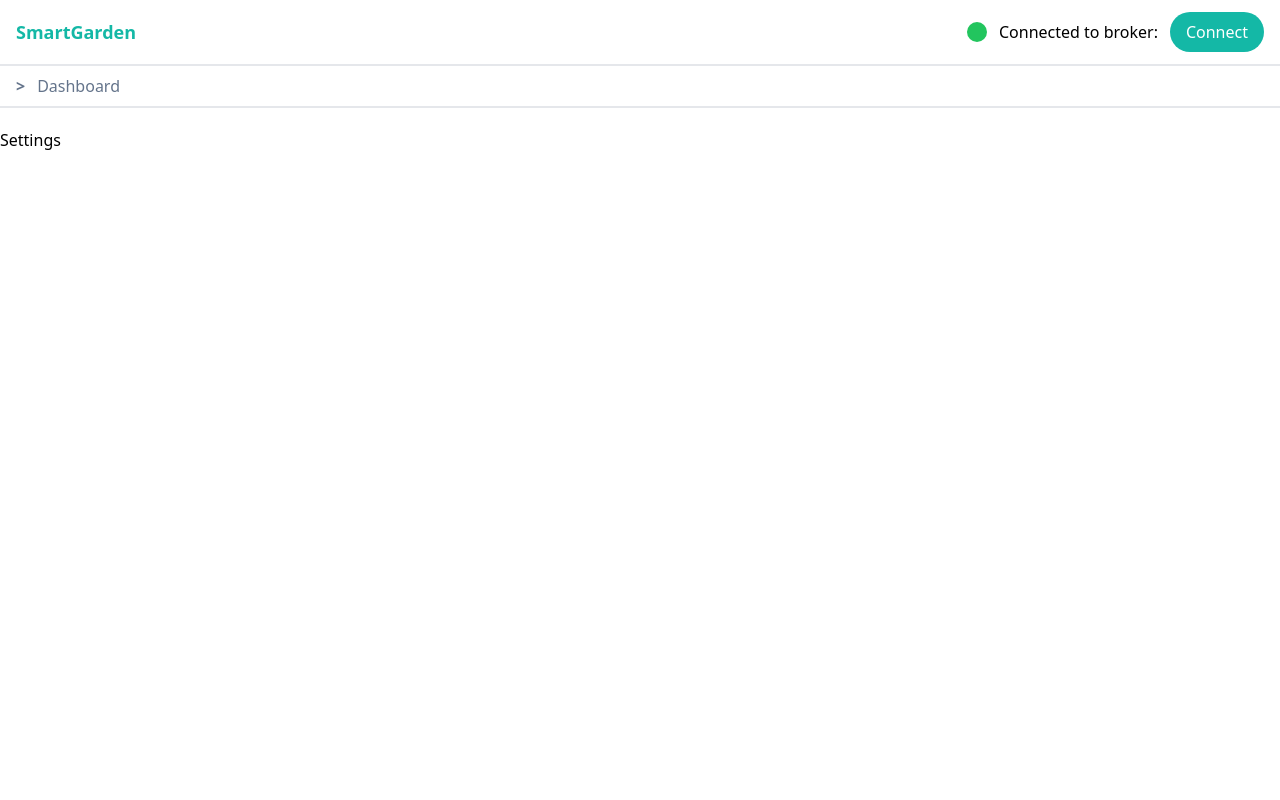
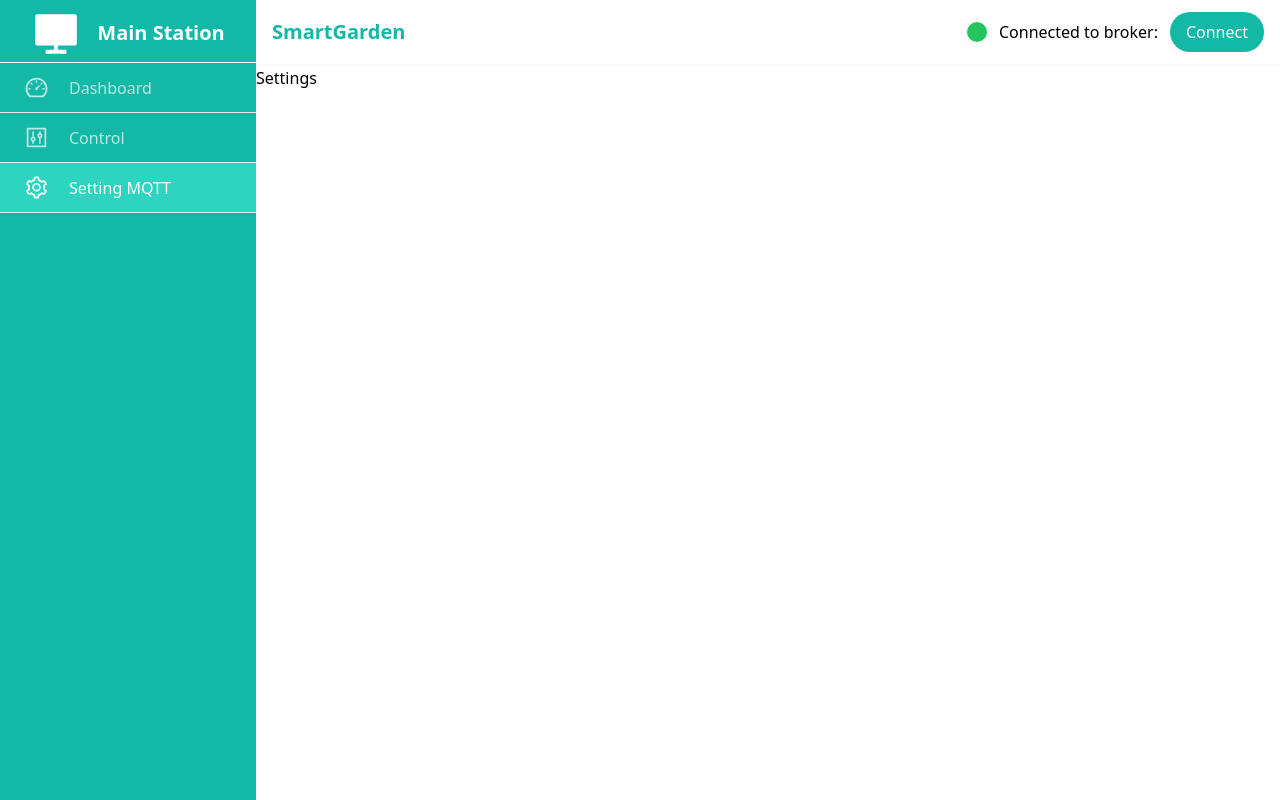
Before and after one commit to tubagusdylan/smart-garden-app, a React (Vite) app: page /setting in a window 1280 px wide. Built offline with nearby package versions, Linux system fonts and the light colour scheme.

Commit message:
created sidebar

```diff
--- a/package.json
+++ b/package.json
@@ -13,6 +13,7 @@
     "mqtt": "^5.0.5",
     "react": "^18.2.0",
     "react-dom": "^18.2.0",
+    "react-icons": "^4.11.0",
     "react-router-dom": "^6.15.0"
   },
   "devDependencies": {
--- a/src/App.jsx
+++ b/src/App.jsx
@@ -10,11 +10,11 @@ function App() {
     <>
       <div>
         <TopBar />
-        <div>
-          <div className="mt-16 hidden">
+        <div className="lg:flex w-full">
+          <div className="hidden lg:block lg:w-[20%]">
             <SideBar />
           </div>
-          <div className="mt-32 px-4 lg:px-0">
+          <div className="mt-32 lg:mt-[66px] px-4 lg:px-0 lg:w-[80%]">
             <Routes>
               <Route path="/" element={<Dashboard />} />
               <Route path="/control" element={<Control />} />
--- a/src/components/SideBar.jsx
+++ b/src/components/SideBar.jsx
@@ -1,18 +1,23 @@
 import { useState } from "react";
 import { NavLink } from "react-router-dom";
+import { RiComputerFill } from "react-icons/ri";
+import { AiOutlineDashboard, AiOutlineControl, AiOutlineSetting } from "react-icons/ai";
 
 const menus = [
   {
     link: "Dashboard",
     path: "/",
+    icon: <AiOutlineDashboard size={25} />,
   },
   {
     link: "Control",
     path: "/control",
+    icon: <AiOutlineControl size={25} />,
   },
   {
     link: "Setting MQTT",
     path: "/setting",
+    icon: <AiOutlineSetting size={25} />,
   },
 ];
 
@@ -30,22 +35,37 @@ const SideBar = () => {
   };
 
   return (
-    <div className="bg-white shadow-sm">
-      <div className="container mx-auto border-b-2">
-        <div className="hover:bg-slate-50 px-4">
+    <div className="bg-white lg:py-1 lg:min-h-screen lg:bg-teal-500 lg:fixed lg:left-0 lg:w-[20%]">
+      <div className="container mx-auto border-b-2 lg:border-none">
+        <div className="px-6 lg:flex justify-center items-center py-1 gap-4 hidden border-b-[1px] border-white">
+          <RiComputerFill size={50} className="text-white" />
+          <span className="text-white text-xl font-semibold">Main Station</span>
+        </div>
+        <div className="hover:bg-slate-50 px-4 lg:hidden">
           <div className="cursor-pointer py-2" onClick={handleShowMenu}>
             <span className="font-bold mr-3 text-slate-500">{showLink ? ">" : "v"}</span>
             <span className="text-slate-500">{currentMenu}</span>
           </div>
         </div>
-
         {menus.map((menu, index) => {
           return (
-            <div key={index} className="pl-6 py-1 cursor-pointer group" hidden={showLink} onClick={() => handleChangeMenu(menu.link)}>
-              <NavLink to={menu.path} className="group-hover:text-teal-500">
-                {menu.link}
-              </NavLink>
-            </div>
+            <NavLink to={menu.path} key={index} className="group">
+              <div className="pl-6 py-3 cursor-pointer group-hover:text-teal-500" hidden={showLink} onClick={() => handleChangeMenu(menu.link)}>
+                <div className="flex gap-3">
+                  {menu.icon}
+                  {menu.link}
+                </div>
+              </div>
+            </NavLink>
+          );
+        })}
+        {/* Untuk media large */}
+        {menus.map((menu, index) => {
+          return (
+            <NavLink to={menu.path} key={index} className="pl-6 py-3 cursor-pointer hidden border-b-[1px] hover:bg-teal-400 text-white text-opacity-70 hover:text-opacity-100 lg:flex lg:items-center lg:gap-5">
+              {menu.icon}
+              {menu.link}
+            </NavLink>
           );
         })}
       </div>
--- a/src/components/TopBar.jsx
+++ b/src/components/TopBar.jsx
@@ -3,11 +3,11 @@ import SideBar from "./SideBar";
 const TopBar = () => {
   return (
     <>
-      <div className="bg-white fixed top-0 left-0 overflow-hidden w-full">
-        <div className="container mx-auto py-3 px-4 border-b-2">
+      <div className="bg-white fixed top-0 right-0 overflow-hidden w-full lg:shadow-sm lg:w-[80%]">
+        <div className="container mx-auto py-3 px-4 border-b-2 lg:border-none">
           <div className="flex justify-between items-center">
             <div>
-              <h1 className="font-bold text-lg text-teal-500">SmartGarden</h1>
+              <h1 className="font-bold text-lg lg:text-xl  text-teal-500">SmartGarden</h1>
             </div>
             <div className="flex items-center gap-3">
               <div className="w-[20px] h-[20px] bg-green-500 rounded-full"></div>
@@ -16,7 +16,9 @@ const TopBar = () => {
             </div>
           </div>
         </div>
-        <SideBar />
+        <div className="lg:hidden">
+          <SideBar />
+        </div>
       </div>
     </>
   );
--- a/src/index.css
+++ b/src/index.css
@@ -5,3 +5,7 @@
 * {
   @apply box-border;
 }
+
+.active {
+  @apply bg-teal-400 text-opacity-100;
+}
```
Also changed, not shown: 1 other file (tests, documents, lock files or other folders).
